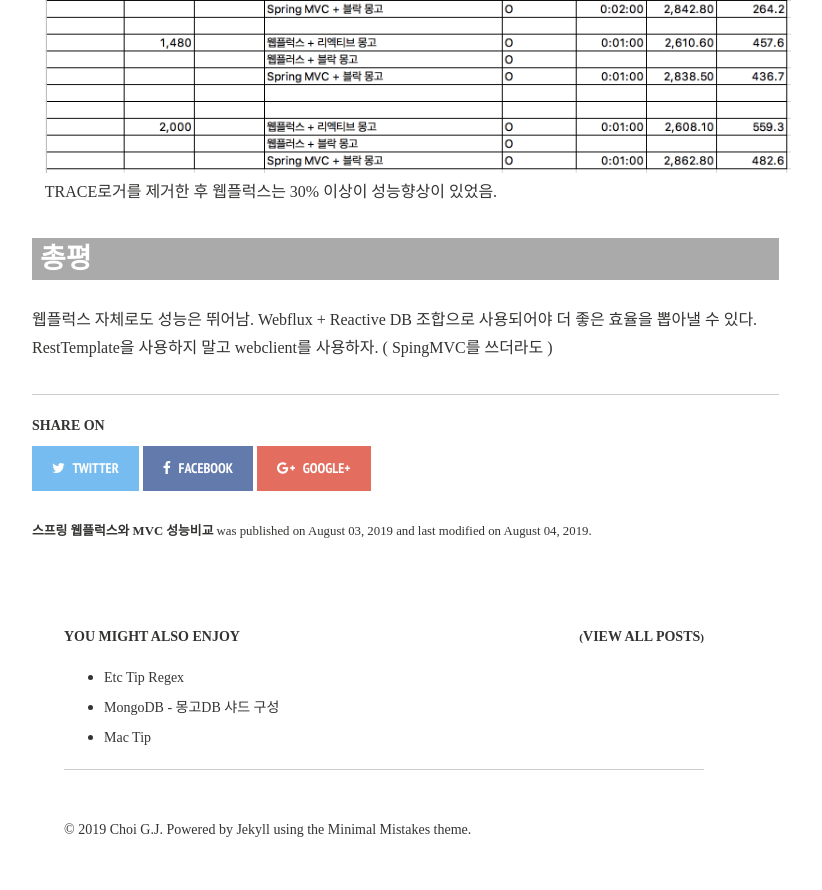
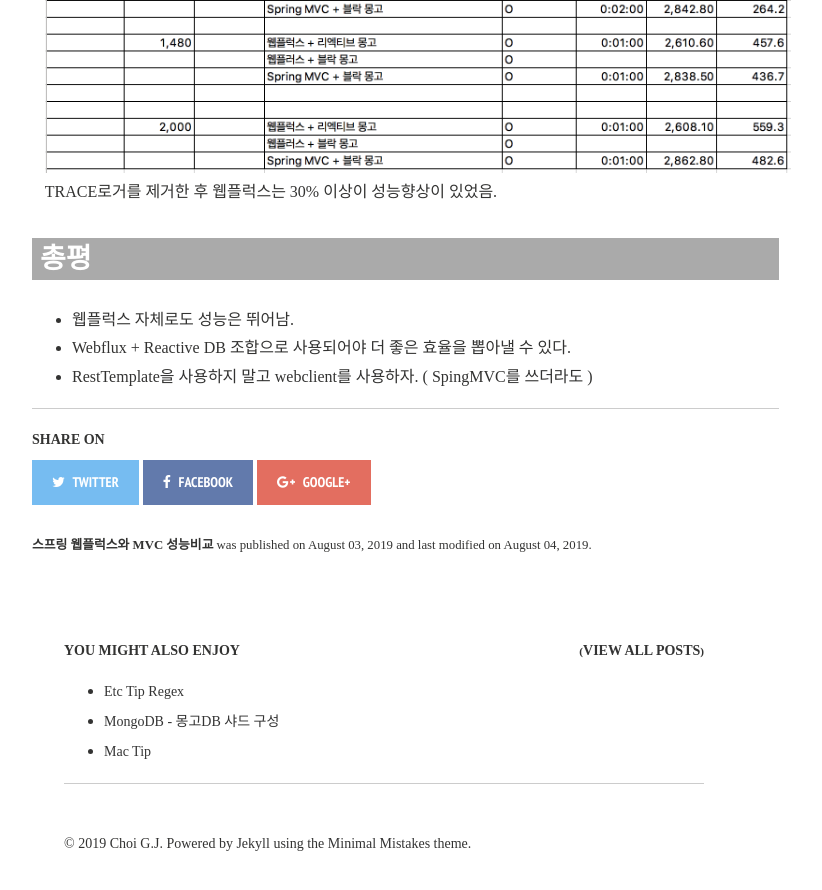
Before and after one commit to gjchoi/gjchoi.github.io, a Jekyll site: the page built from _posts/2019-08-03-웹플럭스_성능테스트.md, in a window 1280 px wide and 900 px high, scrolled down 3472 px. Shown: the top 890 px of the window, without its empty margins (256-1078 px from the left). Built offline with Jekyll 4.4.1, drawn with Linux system fonts in a browser that asks for light colours; nearby versions of some CDN libraries; comment, search, counter and statistics services are not loaded.

```diff
--- a/_posts/2019-08-03-웹플럭스_성능테스트.md
+++ b/_posts/2019-08-03-웹플럭스_성능테스트.md
@@ -115,6 +115,6 @@ TRACE로거를 제거한 후 웹플럭스는 30% 이상이 성능향상이 있
 
 ## 총평
 
-웹플럭스 자체로도 성능은 뛰어남.
-Webflux + Reactive DB 조합으로 사용되어야 더 좋은 효율을 뽑아낼 수 있다.
-RestTemplate을 사용하지 말고 webclient를 사용하자. ( SpingMVC를 쓰더라도 )
+- 웹플럭스 자체로도 성능은 뛰어남.
+- Webflux + Reactive DB 조합으로 사용되어야 더 좋은 효율을 뽑아낼 수 있다.
+- RestTemplate을 사용하지 말고 webclient를 사용하자. ( SpingMVC를 쓰더라도 )
```
